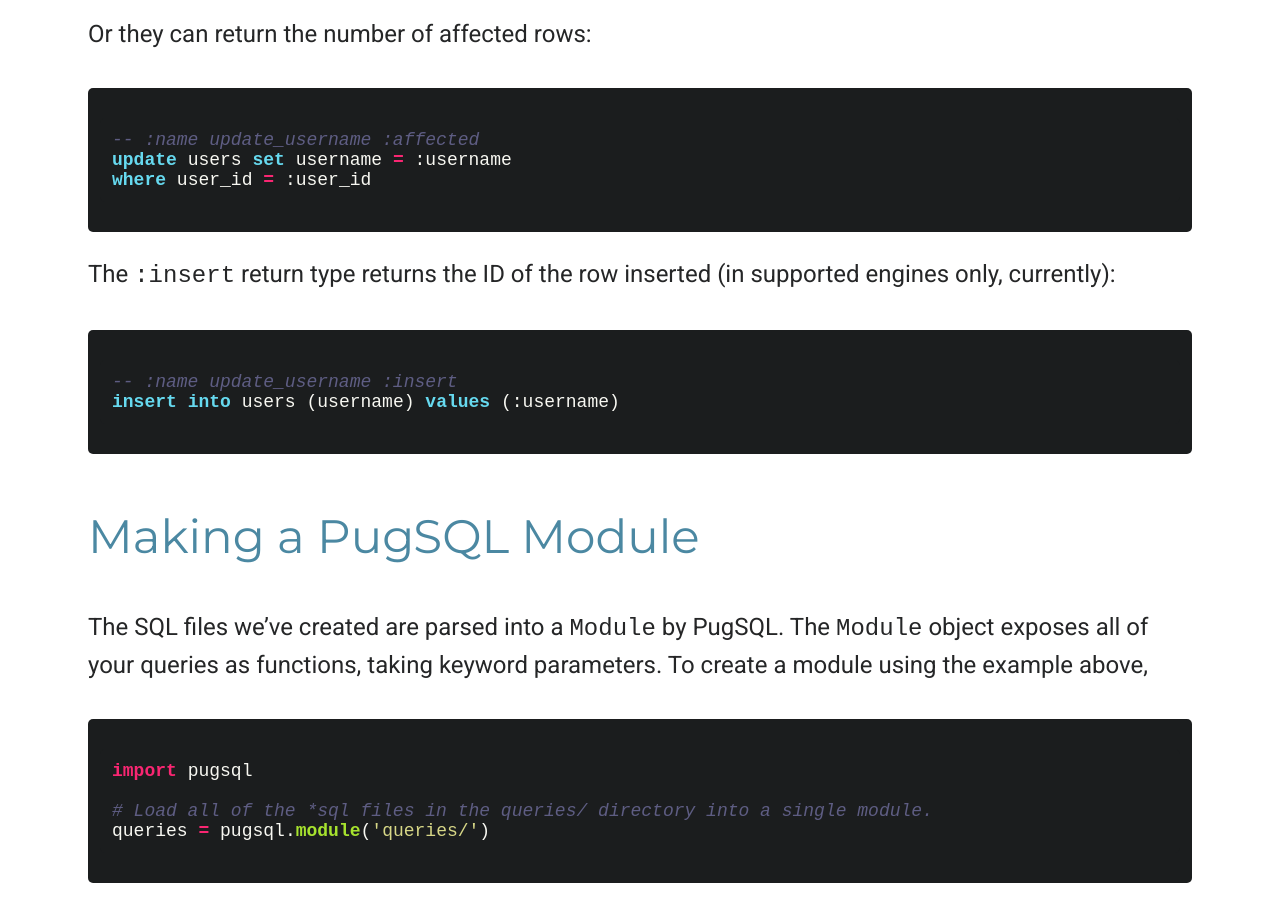
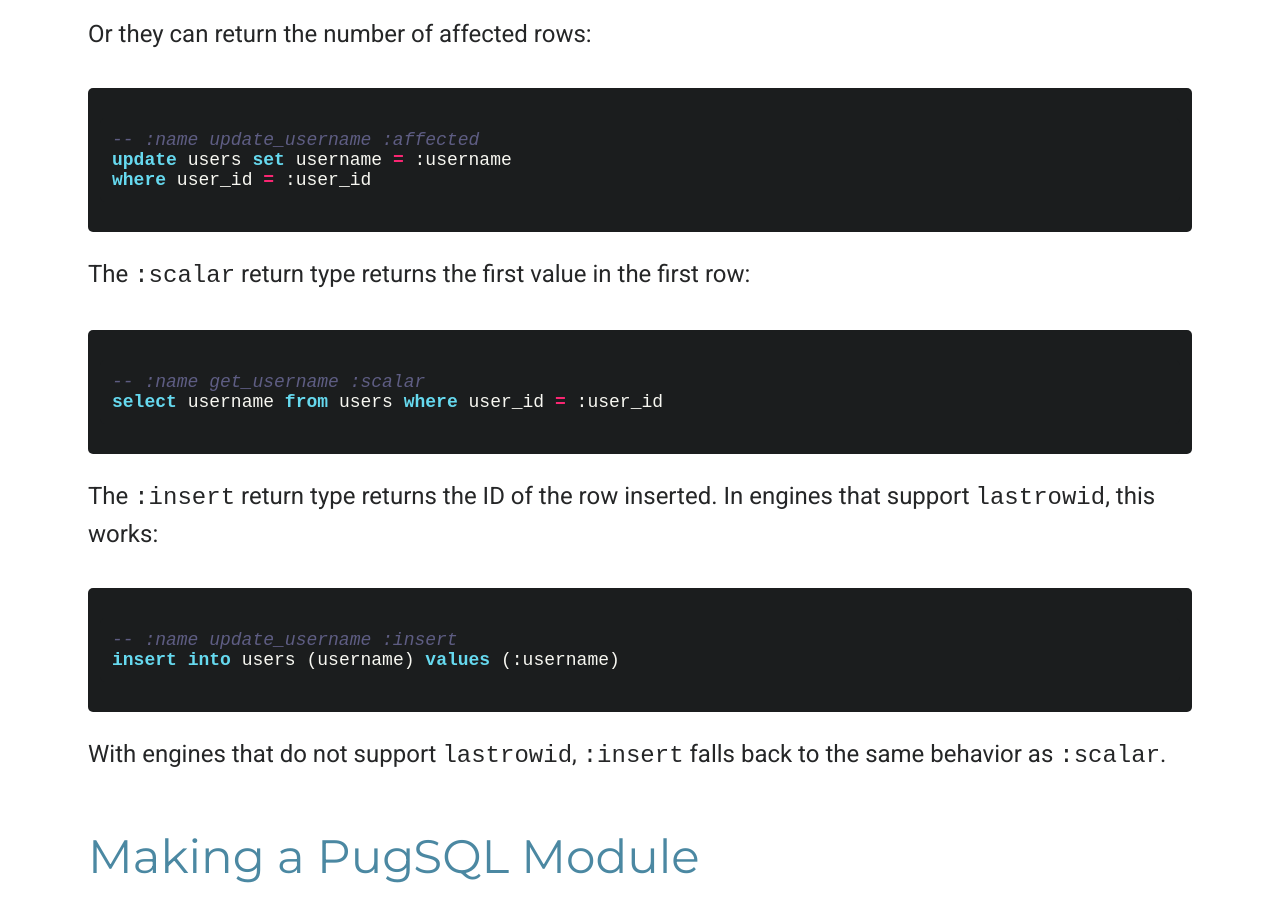
Before and after one commit to mcfunley/pugsql, a Jekyll site: the page built from docs/tutorial.md, in a window 1280 px wide and 900 px high, scrolled down 1726 px. Built offline with Jekyll 4.4.1, drawn with Linux system fonts in a browser that asks for light colours; our own code applies the rules of GitHub Pages for plain Markdown files; comment, search, counter and statistics services are not loaded.

Commit message:
docs update

````diff
--- a/docs/tutorial.md
+++ b/docs/tutorial.md
@@ -14,14 +14,17 @@
 
 ### Writing SQL Files
 
-The premise of PugSQL is that the best way to cope with the reality of database ownership is to write SQL. In a PugSQL project, you'll just have a set of `.sql` files in a directory. Like this:
+The premise of PugSQL is that the best way to cope with the reality of database
+ownership is to write SQL. In a PugSQL project, you'll just have a set of `.sql`
+files in a directory. Like this:
 
 ```bash
 $ ls queries/
 search_users.sql    update_username.sql    user_for_id.sql
 ```
 
-PugSQL SQL files use special leading comments to specify the names of the queries, and the desired return types. Queries can return a single row:
+PugSQL SQL files use special leading comments to specify the names of the queries,
+and the desired return types. Queries can return a single row:
 
 ```sql
 -- :name user_for_id :one
@@ -43,12 +46,24 @@
 where user_id = :user_id
 ```
 
-The `:insert` return type returns the ID of the row inserted (in supported engines only, currently):
+The `:scalar` return type returns the first value in the first row:
+
+```sql
+-- :name get_username :scalar
+select username from users where user_id = :user_id
+```
+
+The `:insert` return type returns the ID of the row inserted. In engines that
+support `lastrowid`, this works:
 
 ```sql
 -- :name update_username :insert
 insert into users (username) values (:username)
 ```
+
+With engines that do not support `lastrowid`, `:insert` falls back to the same
+behavior as `:scalar`.
+
 
 ### Making a PugSQL Module
 
````
Also changed, not shown: docs/_data/pypi.json (+1 -1 lines).
